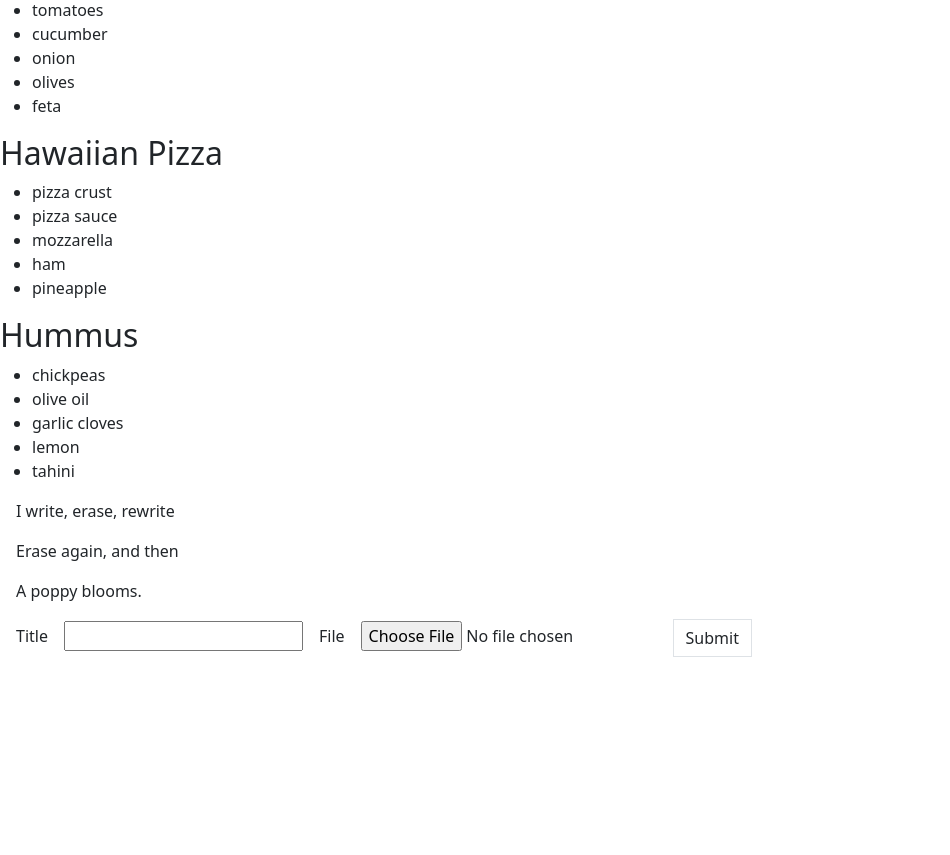
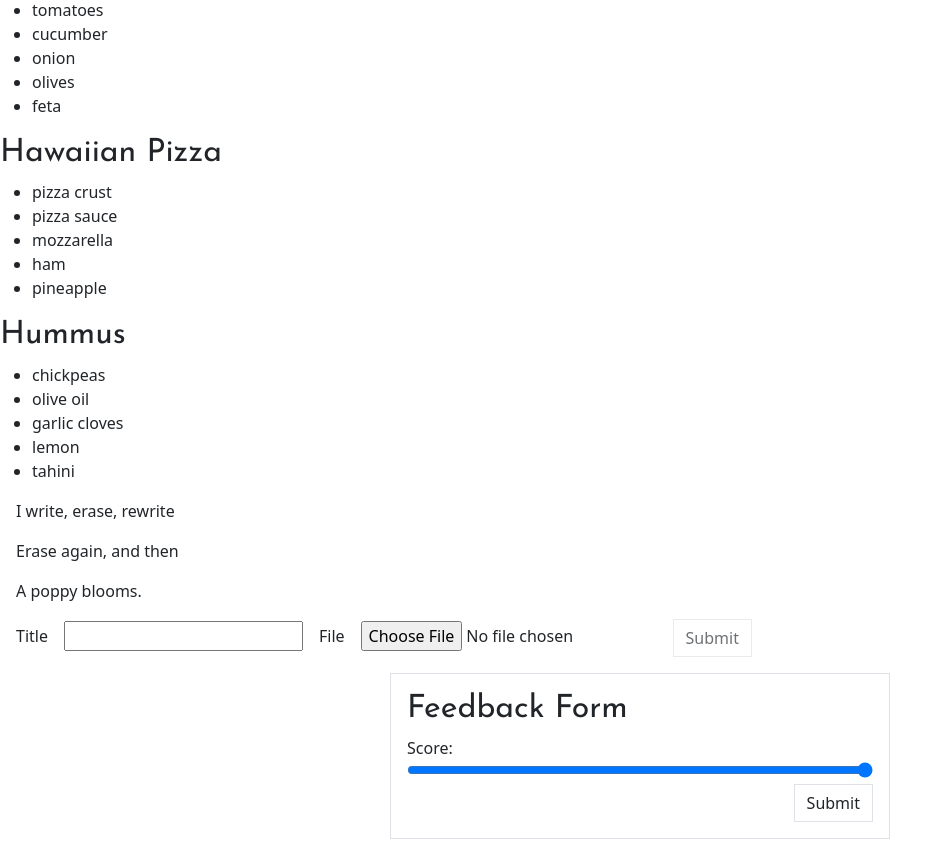
Before and after one commit to MauLight/advanced-react-exercises, a React (Create React App) app: page / in a window 1280 px wide. Shown: the part 1300-2155 px from the top of the page, without its empty margins (0-950 px from the left). Before the commit the page ends 1957 px from the top, so only its background shows below. Built offline with nearby package versions, Linux system fonts and the light colour scheme.

Commit message:
feedback added

```diff
--- a/src/App.css
+++ b/src/App.css
@@ -1,3 +1,19 @@
+@import url('https://fonts.googleapis.com/css2?family=Josefin+Sans&display=swap');
+@import url('https://fonts.googleapis.com/css2?family=Roboto:wght@300&display=swap');
+
+body {
+  font-family: 'Roboto', sans-serif;
+}
+
+h1,
+h2,
+h3,
+h4,
+h5,
+h6 {
+  font-family: 'Josefin Sans', sans-serif !important;
+}
+
 .listItem {
   list-style: none !important;
   display: flex;
@@ -22,3 +38,11 @@
   color: white !important;
   background-color: black !important;
 }
+
+.Feed {
+  width: 500px;
+}
+
+.range {
+  width: 100%;
+}
--- a/src/App.js
+++ b/src/App.js
@@ -1,7 +1,7 @@
 import './App.css';
 import { useState } from 'react';
 import { ToDo } from './components/todo';
-import { filterNerds, filterNerds2, HaikuMap, Recipes, RecipiesList} from './objects';
+import { FeedBackForm, filterNerds, filterNerds2, HaikuMap, Recipes, RecipiesList} from './objects';
 import { FormField } from './components/inputs';
 
 function App() {
@@ -81,6 +81,9 @@ function App() {
       <div>
         <FormField />
       </div>
+      <div>
+        <FeedBackForm />
+      </div>
     </div>
   );
 }
--- a/src/components/inputs.jsx
+++ b/src/components/inputs.jsx
@@ -12,7 +12,8 @@ export const FormField = () => {
 
     const handleSubmit = (e) => {
         e.preventDefault();
-        console.log(e);
+        console.log(`Form and ${value} submitted!`);
+        setValue("");
 
         const files = fileInput.current.files;
         console.log(files);
@@ -25,7 +26,7 @@ export const FormField = () => {
                 <input id="text" value={value} onChange={handleChange} type="text" />
                 <label className="mx-3" htmlFor="file">File</label>
                 <input id="file" ref={fileInput} type="file" />
-                <button className="btn subBtn border rounded-0" >Submit</button>
+                <button disabled={!value} className="btn subBtn border rounded-0" >Submit</button>
             </form>
         </div>
     )
--- a/src/objects.js
+++ b/src/objects.js
@@ -158,4 +158,21 @@ export const HaikuMap = () => {
             }
         </div>
     )
+};
+
+export const FeedBackForm = () => {
+    return (
+        <div className="Feed border p-3 mx-auto my-3">
+            <form>
+                <fieldset>
+                    <h2>Feedback Form</h2>
+                    <div className="field">
+                        <label htmlFor="score">Score:</label>
+                        <input className="range" id="score" type= "range" min="0" max="10" />
+                    </div>
+                    <button className="btn border rounded-0 subBtn float-end" type="submit">Submit</button>
+                </fieldset>
+            </form>
+        </div>
+    )
 }
```
